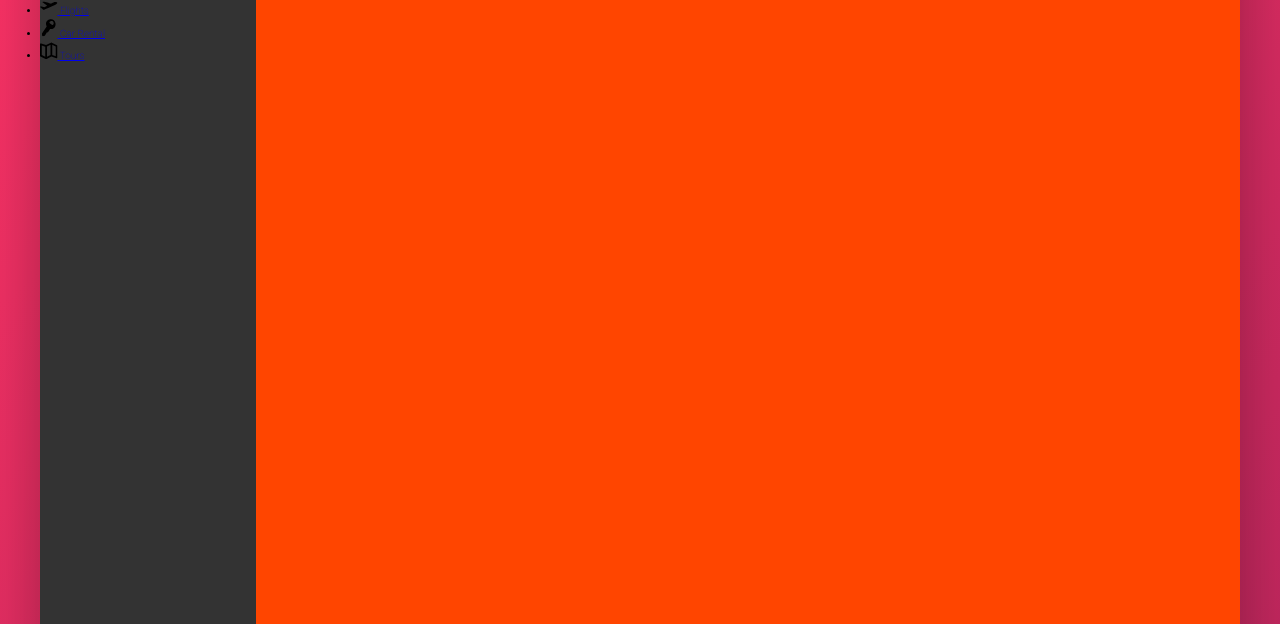
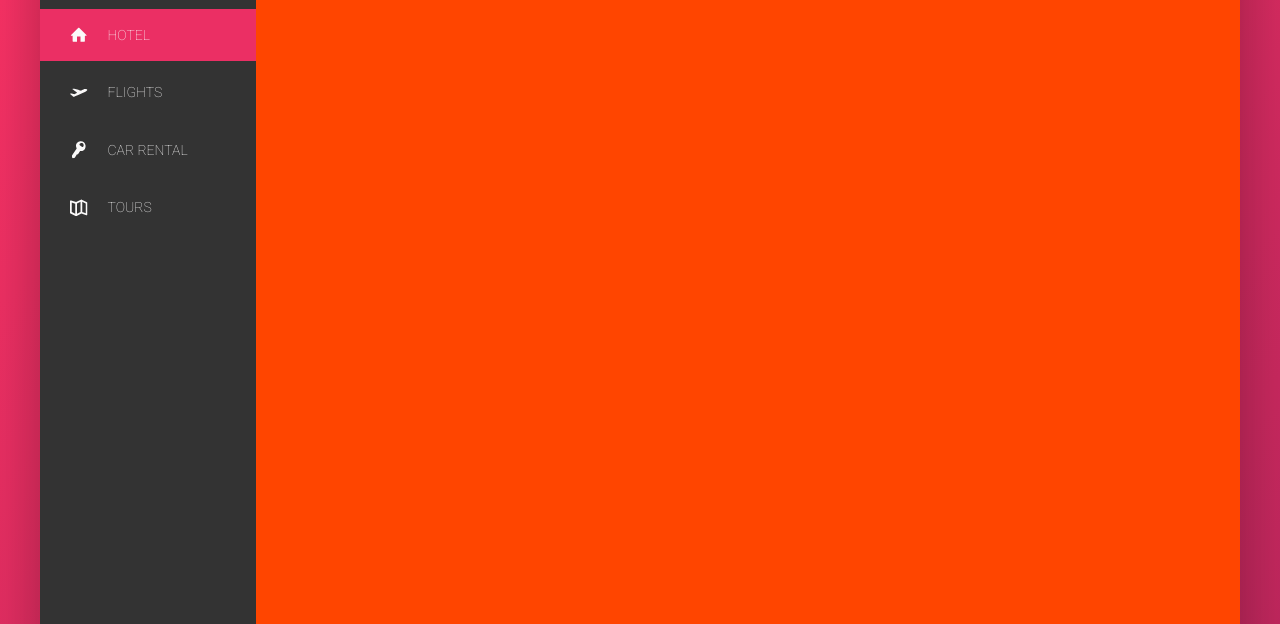
Before and after one commit to driesdriesdries/trillo, a website: page index.html in a window 1280 px wide. Shown: the part 176-800 px from the top of the page. Drawn offline with Linux system fonts and the light colour scheme.

Commit message:
finished lesson 79

```diff
--- a/index.html
+++ b/index.html
@@ -5,7 +5,7 @@
     <link rel="preconnect" href="https://fonts.gstatic.com" crossorigin>
     <link href="https://fonts.googleapis.com/css2?family=Roboto:ital,wght@0,100;1,100&display=swap" rel="stylesheet">
     <link rel="stylesheet" href="css/style.css">
-<title>Title of the document</title>
+<title>Trillo</title>
 </head>
 
 <body>
@@ -43,7 +43,7 @@
         <div class="content">
             <nav class="sidebar">
                 <ul class="side-nav">
-                    <li class="side-nav__item">
+                    <li class="side-nav__item side-nav__item--active">
                         <a href="#" class="side-nav__link">
                             <svg class="side-nav__icon">
                                 <use xlink:href="img/sprite.svg#icon-home"></use>
--- a/sass/_components.scss
+++ b/sass/_components.scss
@@ -110,15 +110,60 @@
 
 //SIDE NAV
 .side-nav {
+    font-size: 1.4rem;
+    list-style-type: none;
+    margin-top: 3.5rem;
+
+
     &__item {
+        position: relative;
 
+        &:not(:last-child) {
+            margin-bottom: .5rem;
+        }
     }
-    &__link {
 
+    &__item::before {
+        content: "";
+        position: absolute;
+        top: 0;
+        left: 0;
+        height: 100%;
+        width: 3px;
+        background-color: var(--color-primary);
+        transform: scaleY(0);
+        transition: transform .2s,
+                    width cubic-bezier(1,0,.2,.89).4s .2s,
+                    background-color .1s;
+    }
+
+    &__item:hover::before,
+    &__item--active::before {
+        transform: scaleY(1);
+        width: 100%;
+    }
+
+    &__item:active::before {
+        background-color: var(--color-primary-light);
+    }
+
+    &__link:link,
+    &__link:visited {
+        color: var(--color-grey-light-1);
+        text-decoration: none;
+        text-transform: uppercase;
+        display: block;
+        padding: 1.5rem 3rem;
+        display: flex;
+        align-items: center;
+        position: relative;
+        z-index: 10;
     }
     &__icon {
         width: 1.75rem;
         height: 1.75rem;
+        margin-right: 2rem;
+        fill: currentColor;
     }
 }
 
```
Also changed, not shown: css/style.css.
